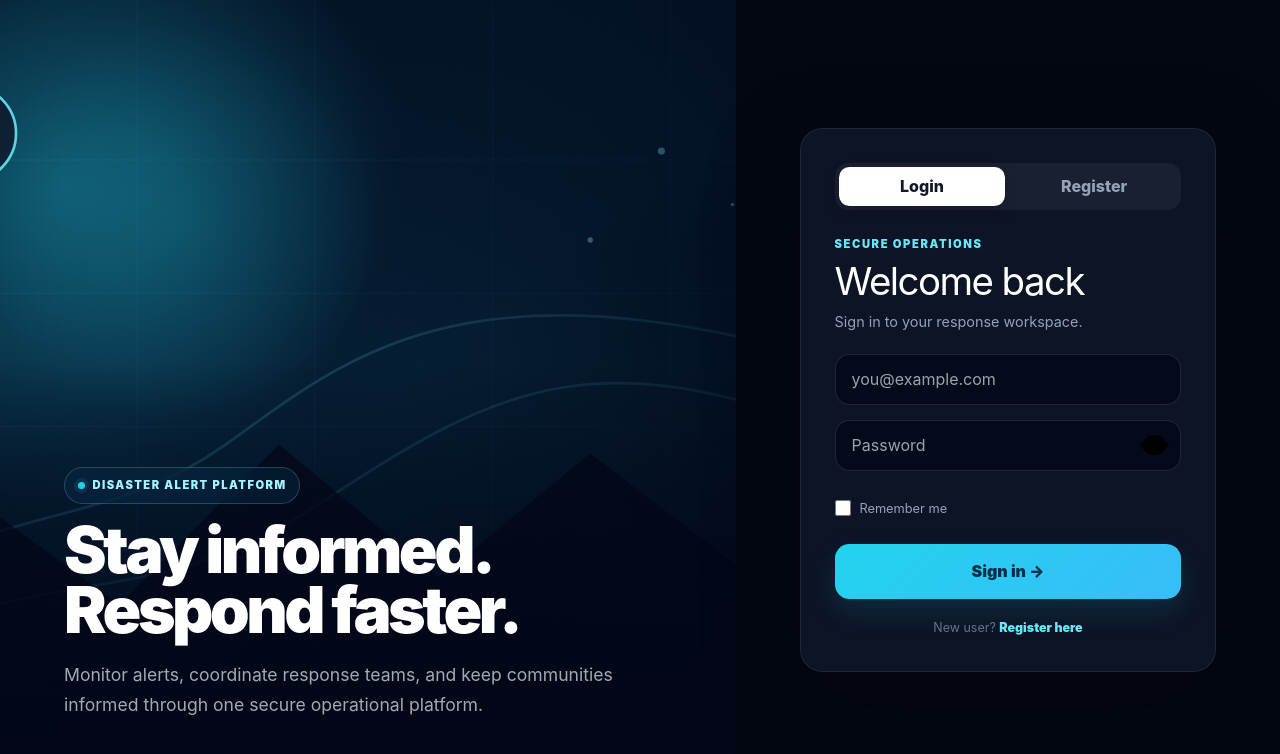
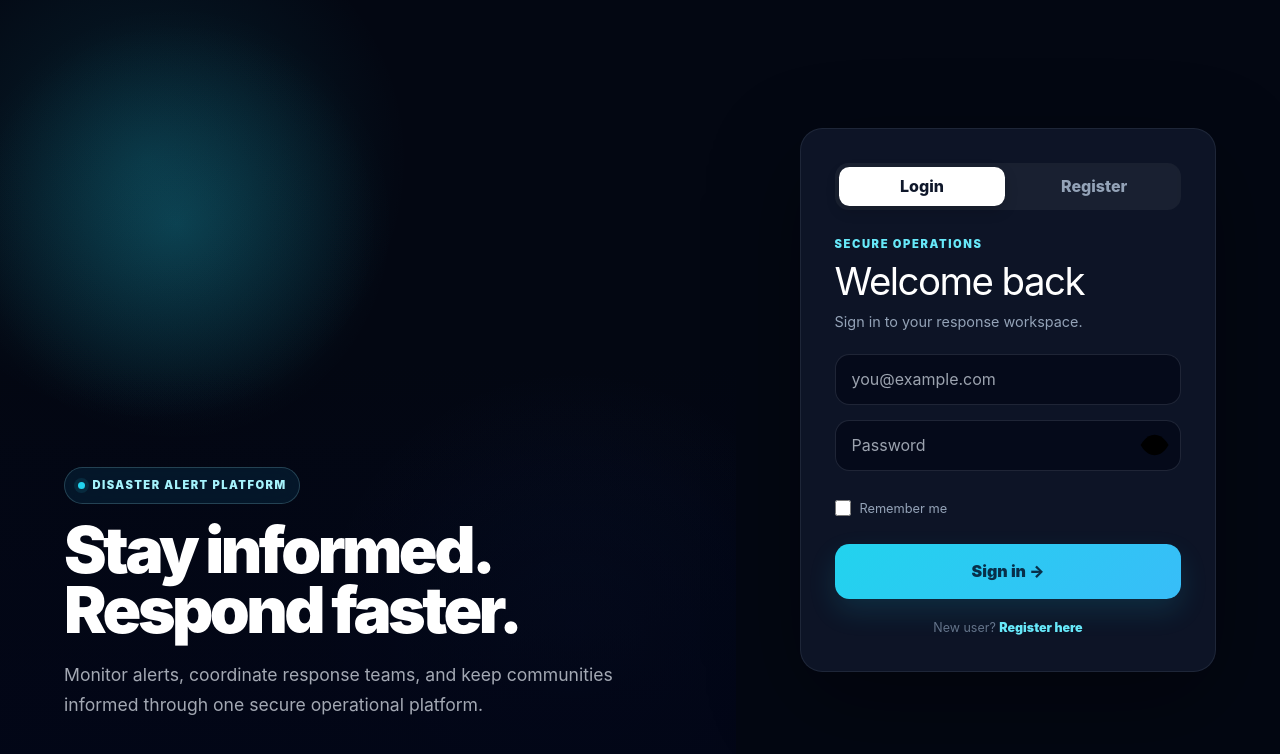
Before and after one commit to Satyakush/disaster-alert-platform, a React (Vite) app in the folder client/: page /login in a window 1280 px wide. Shown: the top 754 px of the page. Built offline with nearby package versions, Linux system fonts and the light colour scheme; no server answers.

Commit message:
ui: remove remaining disaster auth image dependency

```diff
--- a/client/src/index.css
+++ b/client/src/index.css
@@ -673,7 +673,7 @@ main button {
 .auth-password-wrap{position:relative}.auth-password-wrap input{padding-right:4.5rem}.auth-password-toggle{position:absolute;right:.55rem;top:50%;transform:translateY(-50%);border:0;background:transparent;color:#22d3ee;font-size:.72rem;font-weight:900;cursor:pointer;padding:.45rem}.auth-password-toggle:focus-visible{outline:2px solid #22d3ee;outline-offset:2px}
 
 .disaster-login{grid-template-columns:minmax(0,1.15fr) minmax(390px,.85fr);background:#030712}
-.disaster-login__visual{background:linear-gradient(90deg,rgba(2,6,23,.08),rgba(2,6,23,.72)),url('/auth-background.svg') center/cover no-repeat}
+.disaster-login__visual{background:radial-gradient(circle at 24% 28%,rgba(34,211,238,.11),transparent 27%),radial-gradient(circle at 78% 78%,rgba(59,130,246,.08),transparent 30%),#030712}
 .disaster-login__visual-grid{position:absolute;inset:0;background:radial-gradient(circle at 24% 28%,rgba(34,211,238,.12),transparent 25%),linear-gradient(180deg,transparent 45%,rgba(2,6,23,.82));}
 .disaster-login__status-dot{width:.42rem;height:.42rem;border-radius:999px;background:#22d3ee;box-shadow:0 0 0 4px rgba(34,211,238,.1)}
 .disaster-login__panel-wrap{background:#030712;padding:clamp(1rem,5vw,4rem)}
```
